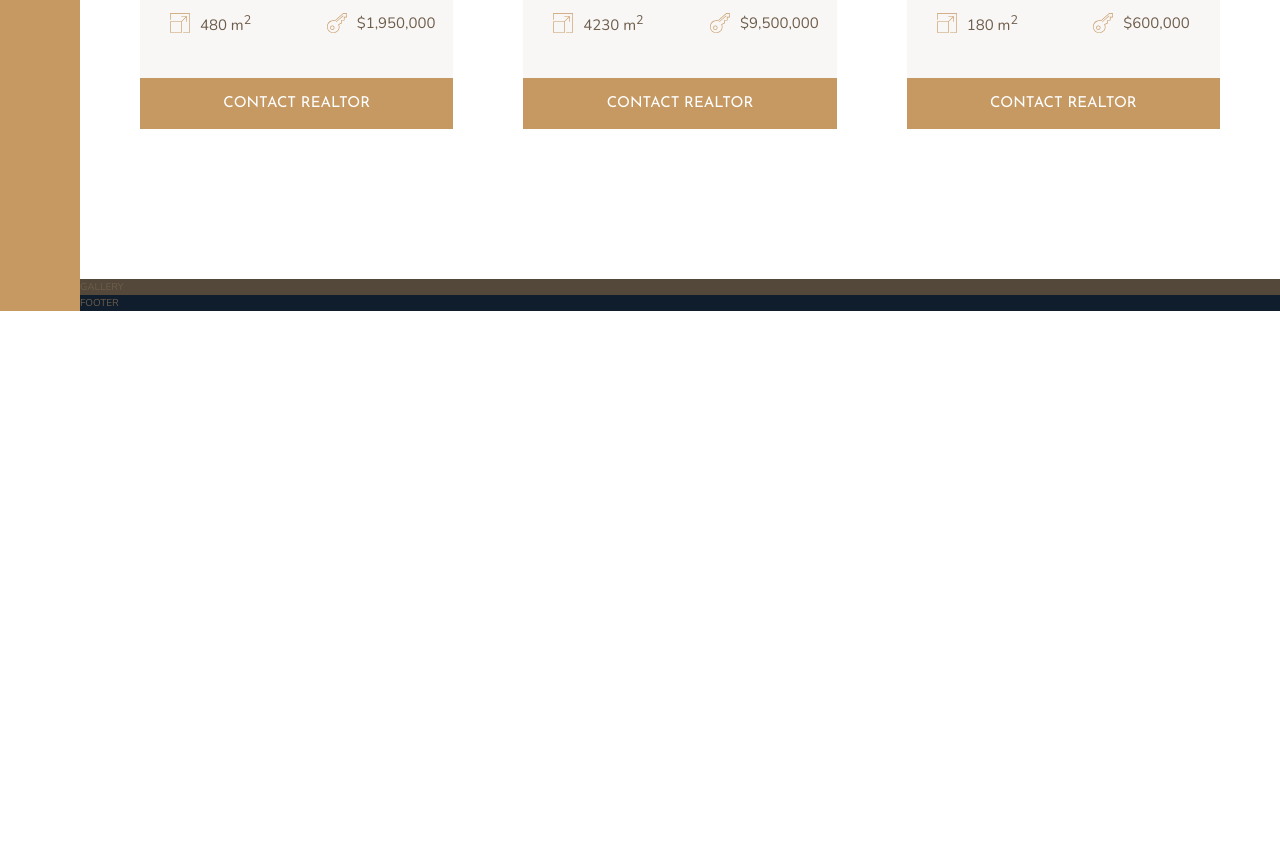
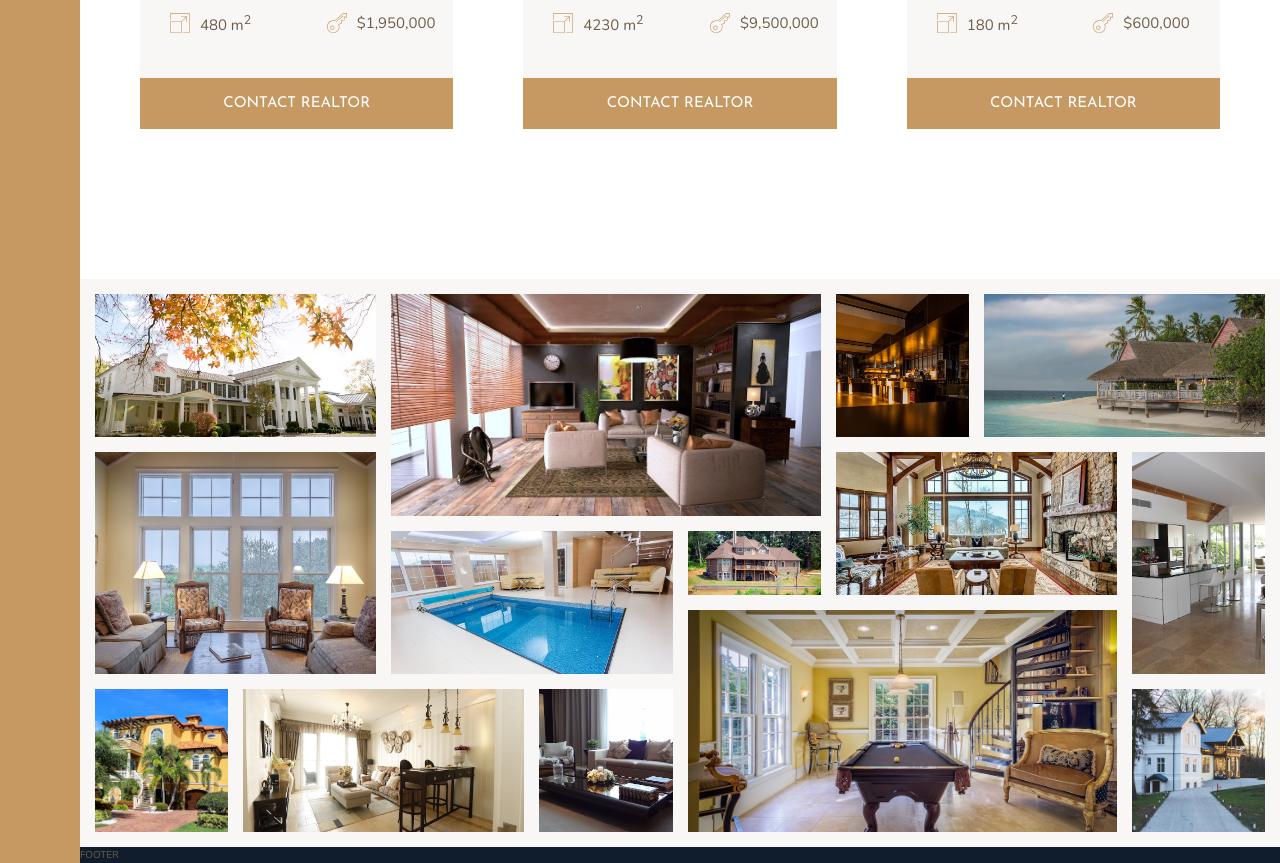
Before and after one commit to hjpunzalan/Nexter, a website: page index.html in a window 1280 px wide. Shown: the part 2801-3664 px from the top of the page. Before the commit the page ends 3112 px from the top, so only its background shows below. Drawn offline with nearby package versions, Linux system fonts and the light colour scheme.

Commit message:
finished the gallery section

```diff
--- a/index.html
+++ b/index.html
@@ -304,7 +304,22 @@
 
         <!-- GALLERY -->
         <section class="gallery">
-            GALLERY
+                <!--        (figure.gallery__item.gallery__item--$>img.gallery__img[src="./img/gal-$.jpeg"][alt="Gallery image $"])*14 -->
+                <figure class="gallery__item gallery__item--1"><img src="./img/gal-1.jpeg" alt="Gallery image 1" class="gallery__img"></figure>
+                <figure class="gallery__item gallery__item--2"><img src="./img/gal-2.jpeg" alt="Gallery image 2" class="gallery__img"></figure>
+                <figure class="gallery__item gallery__item--3"><img src="./img/gal-3.jpeg" alt="Gallery image 3" class="gallery__img"></figure>
+                <figure class="gallery__item gallery__item--4"><img src="./img/gal-4.jpeg" alt="Gallery image 4" class="gallery__img"></figure>
+                <figure class="gallery__item gallery__item--5"><img src="./img/gal-5.jpeg" alt="Gallery image 5" class="gallery__img"></figure>
+                <figure class="gallery__item gallery__item--6"><img src="./img/gal-6.jpeg" alt="Gallery image 6" class="gallery__img"></figure>
+                <figure class="gallery__item gallery__item--7"><img src="./img/gal-7.jpeg" alt="Gallery image 7" class="gallery__img"></figure>
+                <figure class="gallery__item gallery__item--8"><img src="./img/gal-8.jpeg" alt="Gallery image 8" class="gallery__img"></figure>
+                <figure class="gallery__item gallery__item--9"><img src="./img/gal-9.jpeg" alt="Gallery image 9" class="gallery__img"></figure>
+                <figure class="gallery__item gallery__item--10"><img src="./img/gal-10.jpeg" alt="Gallery image 10" class="gallery__img"></figure>
+                <figure class="gallery__item gallery__item--11"><img src="./img/gal-11.jpeg" alt="Gallery image 11" class="gallery__img"></figure>
+                <figure class="gallery__item gallery__item--12"><img src="./img/gal-12.jpeg" alt="Gallery image 12" class="gallery__img"></figure>
+                <figure class="gallery__item gallery__item--13"><img src="./img/gal-13.jpeg" alt="Gallery image 13" class="gallery__img"></figure>
+                <figure class="gallery__item gallery__item--14"><img src="./img/gal-14.jpeg" alt="Gallery image 14" class="gallery__img"></figure>
+
         </section>
 
         <!-- FOOTER -->
--- a/sass/_gallery.scss
+++ b/sass/_gallery.scss
@@ -1,4 +1,88 @@
 .gallery {
-    background-color: $color-grey-dark-1;
+    background-color: $color-grey-light-1;
     grid-column: full-start / full-end;
+    display: grid;
+    grid-template-columns: repeat(8, 1fr);
+    grid-template-rows: repeat(7, 5vw); // Through experimenting
+    grid-gap: 1.5rem;
+    padding: 1.5rem;
+
+    &__item {
+        &--1 {
+            grid-row: 1 / span 2;
+            grid-column: 1 / span 2;
+        }
+
+        &--2 {
+            grid-row: 1 / span 3;
+            grid-column: 3 / span 3;
+        }
+
+        &--3 {
+            grid-row: 1 / span 2;
+            grid-column: 6 / 7;
+        }
+
+        &--4 {
+            grid-row: 1 / span 2;
+            grid-column: 7 / span 2;
+        }
+
+        &--5 {
+            grid-row: 3 / span 3;
+            grid-column: 1 / span 2;
+        }
+
+        &--6 {
+            grid-row: 4 / span 2;
+            grid-column: 3 / span 2;
+        }
+
+        &--7 {
+            grid-row: 4 / 5;
+            grid-column: 5 / 6;
+        }
+
+        &--8 {
+            grid-row: 3 / span 2;
+            grid-column: 6 / span 2;
+        }
+
+        &--9 {
+            grid-row: 3 / span 3;
+            grid-column: 8 / -1;
+        }
+
+        &--10 {
+            grid-row: 6 / span 2;
+            grid-column: 1 / 2;
+        }
+
+        &--11 {
+            grid-row: 6 / span 2;
+            grid-column: 2 / span 2;
+        }
+
+        &--12 {
+            grid-row: 6 / span 2;
+            grid-column: 4 / 5;
+        }
+
+        &--13 {
+            grid-row: 5 / span 3;
+            grid-column: 5 / span 3;
+        }
+
+        &--14 {
+            grid-row: 6 / span 2;
+            grid-column: 8 / -1;
+        }
+    }
+
+    &__img {
+        width: 100%;
+        height: 100%;
+        object-fit: cover; // need to set height and width first!!
+        display: block;
+    }
 }
```
Also changed, not shown: css/style.css, 1 other file.
